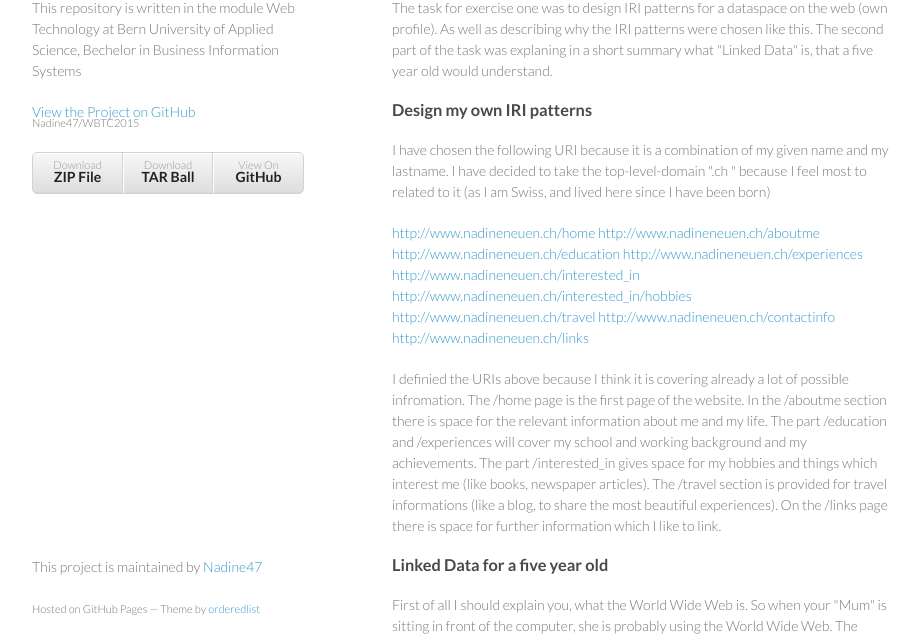
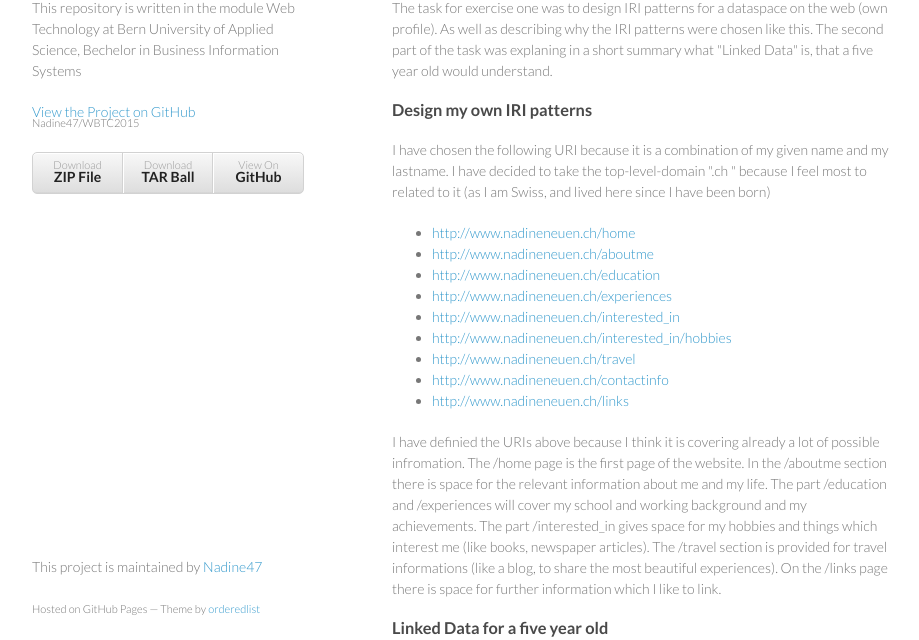
Before and after one commit to Nadine47/WBTC2015, a plain HTML site: page index.html in a window 1280 px wide. Shown: the part 112-752 px from the top of the page, without its empty margins (178-1097 px from the left). Drawn offline with Linux system fonts and the light colour scheme.

```diff
--- a/index.html
+++ b/index.html
@@ -38,17 +38,22 @@
 
 <p>I have chosen the following URI because it is a combination of my given name and my lastname. I have decided to take the top-level-domain ".ch " because I feel most to related to it (as I am Swiss, and lived here since I have been born)  </p>
 
-<p><a href="http://www.nadineneuen.ch/home">http://www.nadineneuen.ch/home</a>
-<a href="http://www.nadineneuen.ch/aboutme">http://www.nadineneuen.ch/aboutme</a>
-<a href="http://www.nadineneuen.ch/education">http://www.nadineneuen.ch/education</a>
-<a href="http://www.nadineneuen.ch/experiences">http://www.nadineneuen.ch/experiences</a>
-<a href="http://www.nadineneuen.ch/interested_in">http://www.nadineneuen.ch/interested_in</a>
-<a href="http://www.nadineneuen.ch/interested_in/hobbies">http://www.nadineneuen.ch/interested_in/hobbies</a>
-<a href="http://www.nadineneuen.ch/travel">http://www.nadineneuen.ch/travel</a>
-<a href="http://www.nadineneuen.ch/contactinfo">http://www.nadineneuen.ch/contactinfo</a>
-<a href="http://www.nadineneuen.ch/links">http://www.nadineneuen.ch/links</a></p>
+<ul>
+<li>
+<a href="http://www.nadineneuen.ch/home">http://www.nadineneuen.ch/home</a> </li>
+<li>
+<a href="http://www.nadineneuen.ch/aboutme">http://www.nadineneuen.ch/aboutme</a> </li>
+<li>
+<a href="http://www.nadineneuen.ch/education">http://www.nadineneuen.ch/education</a> </li>
+<li><a href="http://www.nadineneuen.ch/experiences">http://www.nadineneuen.ch/experiences</a></li>
+<li><a href="http://www.nadineneuen.ch/interested_in">http://www.nadineneuen.ch/interested_in</a></li>
+<li><a href="http://www.nadineneuen.ch/interested_in/hobbies">http://www.nadineneuen.ch/interested_in/hobbies</a></li>
+<li><a href="http://www.nadineneuen.ch/travel">http://www.nadineneuen.ch/travel</a></li>
+<li><a href="http://www.nadineneuen.ch/contactinfo">http://www.nadineneuen.ch/contactinfo</a></li>
+<li><a href="http://www.nadineneuen.ch/links">http://www.nadineneuen.ch/links</a></li>
+</ul>
 
-<p>I definied the URIs above because I think it is covering already a lot of possible infromation.
+<p>I have definied the URIs above because I think it is covering already a lot of possible infromation.
 The /home page is the first page of the website. In the /aboutme section there is space for the relevant information about me and my life. The part /education and /experiences will cover my school and working background and my achievements. The part /interested_in gives space for my hobbies and things which interest me (like books, newspaper articles). The /travel section is provided for travel informations (like a blog, to share the most beautiful experiences). On the /links page there is space for further information which I like to link. </p>
 
 <h3>
```
Also changed, not shown: params.json (+1 -1 lines).
